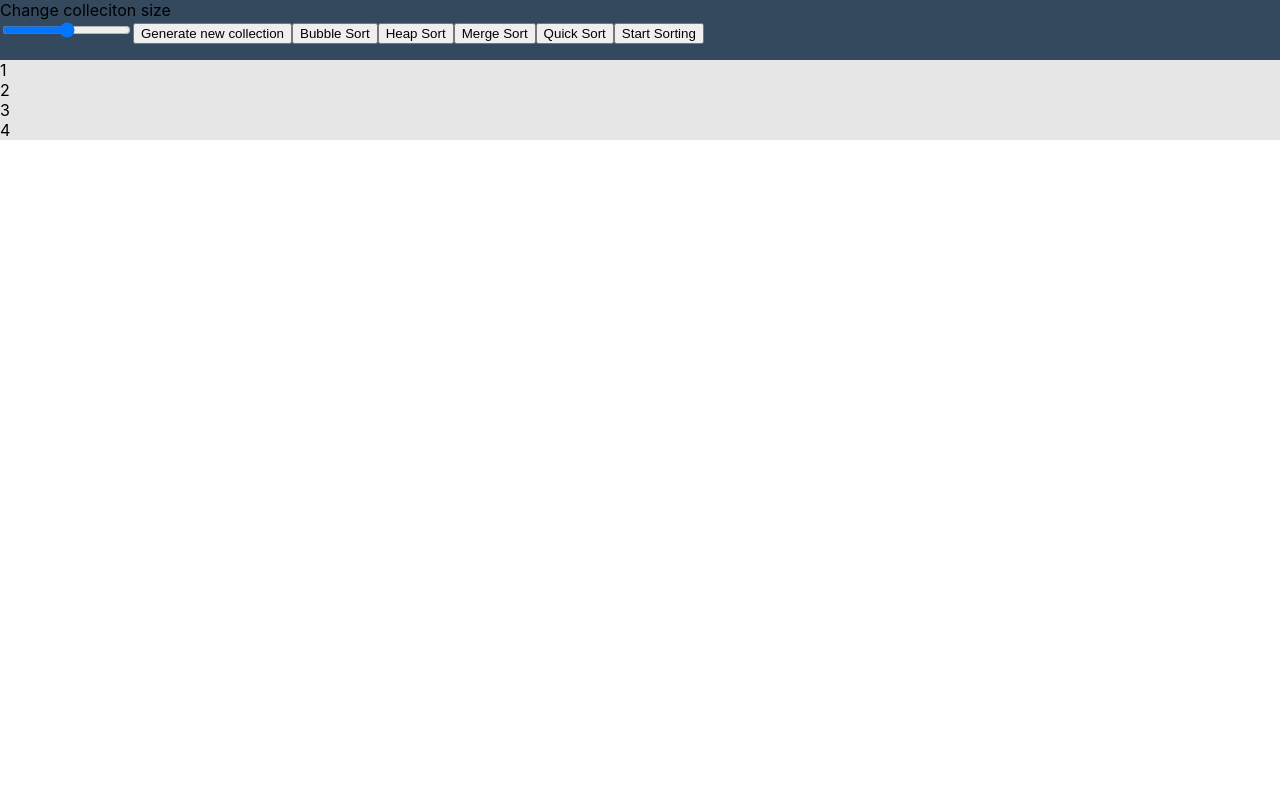
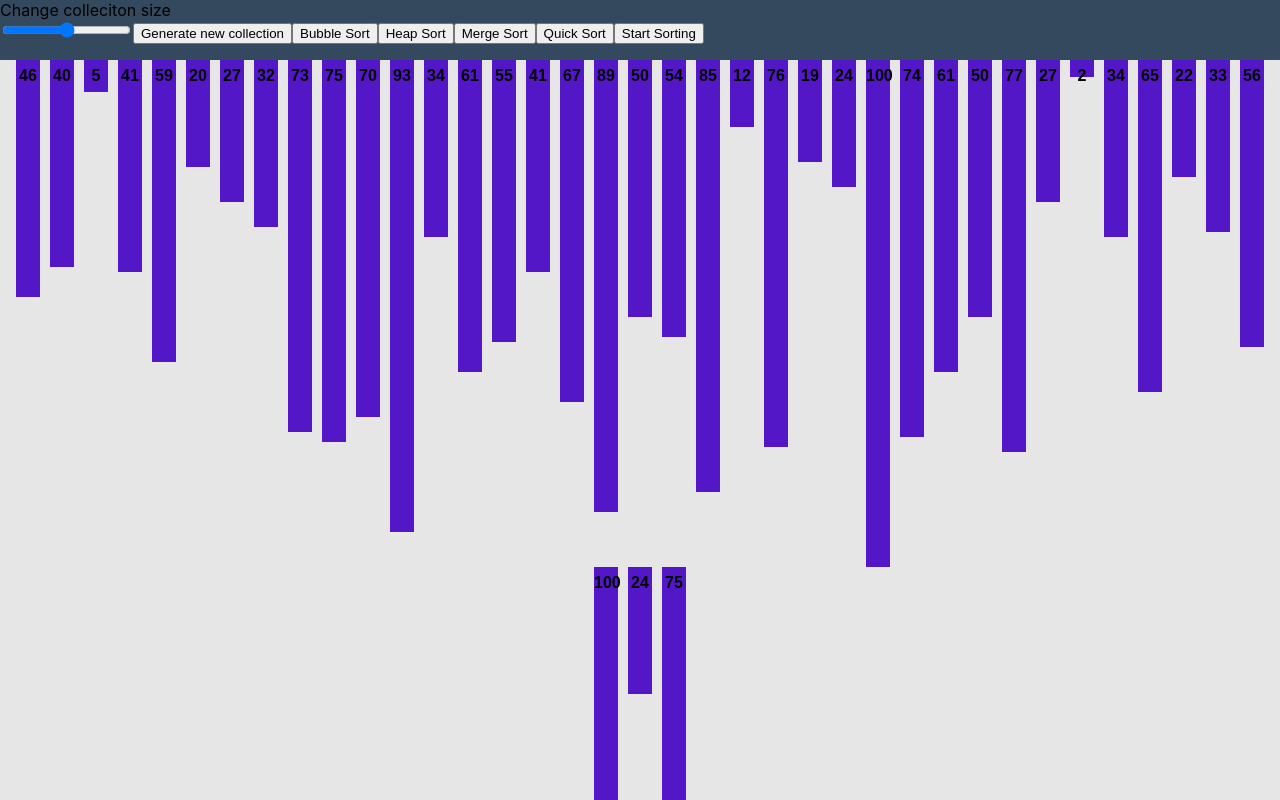
Before and after one commit to Verdini/sorting-visualizer-react, a React (Create React App) app: page / in a window 1280 px wide. Shown: the top 800 px of the page. Built offline with nearby package versions, Linux system fonts and the light colour scheme.

Commit message:
Drawing array elements on screen

```diff
--- a/src/components/Stage.css
+++ b/src/components/Stage.css
@@ -1,5 +1,17 @@
 #container {
     width: 100%;
     height: 100%;
-    background-color: rgb(230, 230, 230);;
+    background-color: rgb(230, 230, 230);
+    text-align: center;
 }
+
+.arrayElement {
+    padding-top: 7px;
+    font-family: sans-serif;
+    font-weight: 700;
+    display: inline-block;
+    width: 24px;
+    margin-left: 5px;
+    margin-right: 5px;
+    background-color: rgb(84, 23, 199)
+}
--- a/src/components/Stage.tsx
+++ b/src/components/Stage.tsx
@@ -13,7 +13,7 @@ class Stage extends React.Component<IProps, IState> {
   constructor(props: IProps) {
     super(props);
     this.state = {
-        array: [1, 2, 3, 4]
+        array: Array.from({length: 40}, () => ~~(1 + Math.random() * 100))
     };
   }
 
@@ -24,8 +24,13 @@ class Stage extends React.Component<IProps, IState> {
   render() {
     return(
         <div id="container">
-            {this.state.array.map( (el) =>
-                <div>{el}</div>
+            {this.state.array.map( (el: any, index) =>
+                <div
+                  className="arrayElement"
+                  key={index}
+                  style={ { height: `${el*5}px` } } >
+                  {el}
+                </div>
             )}
         </div>
     );
```
